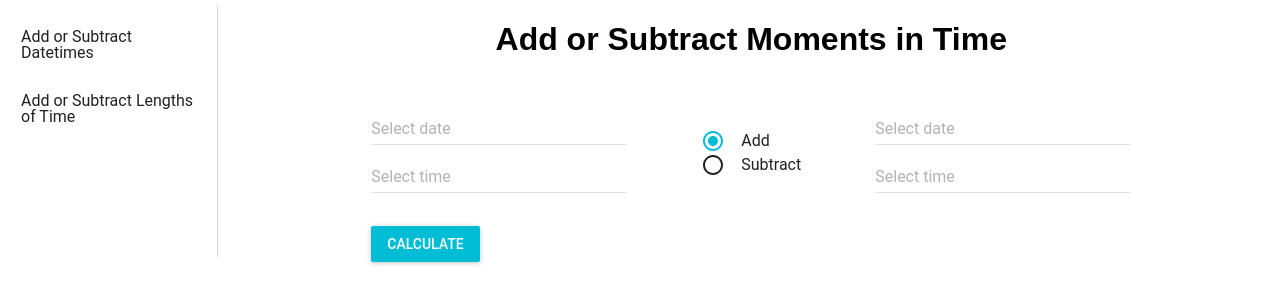
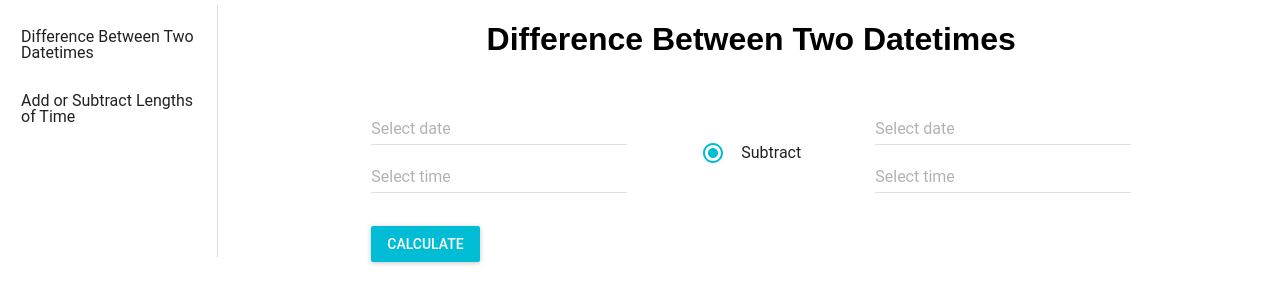
Before and after one commit to sequoian/time-calculator, a React (Create React App) app: page / in a window 1280 px wide. Shown: the top 304 px of the page. Built offline with nearby package versions, Linux system fonts and the light colour scheme; what react-tap-event-plugin would draw is missing.

Commit message:
fixed some embarassing mistakes

```diff
--- a/src/App.js
+++ b/src/App.js
@@ -18,7 +18,7 @@ class SideBar extends Component {
     return (
       <List className="side-bar">
         <ListItem
-          primaryText="Add or Subtract Datetimes"
+          primaryText="Difference Between Two Datetimes"
           onClick={() => this.props.changePage(PAGES.DATETIMECALC)}
         />
         <ListItem
--- a/src/DateTimeCalc.js
+++ b/src/DateTimeCalc.js
@@ -12,14 +12,12 @@ class DateTimeCalc extends Component {
       time1: null,
       date2: null,
       time2: null,
-      operation: 'add',
       results: null
     }
     this.changeFirstDate = this.changeFirstDate.bind(this);
     this.changeFirstTime = this.changeFirstTime.bind(this);
     this.changeSecondDate = this.changeSecondDate.bind(this);
     this.changeSecondTime = this.changeSecondTime.bind(this);
-    this.changeOperation = this.changeOperation.bind(this);
     this.handleSubmit = this.handleSubmit.bind(this);
   }
 
@@ -45,12 +43,6 @@ class DateTimeCalc extends Component {
     this.setState({
       time2: moment(value)
     });
-  }
-
-  changeOperation(event, value) {
-    this.setState({
-      [event.target.name]: value
-    })
   }
 
   // Expects moment.js dateimes or null values, returns a single moment.js datetime
@@ -80,26 +72,15 @@ class DateTimeCalc extends Component {
     const datetime1 = this.createDateTime(this.state.date1, this.state.time1);
     const datetime2 = this.createDateTime(this.state.date2, this.state.time2);
 
-    // convert datetimes into timestamps to facilitate operation
-    const timestamp1 = datetime1.unix();
-    const timestamp2 = datetime2.unix();
+    // convert datetimes into timestamps and perform operation
+    const timestamp1 = datetime1.valueOf();
+    const timestamp2 = datetime2.valueOf();
+    const result = moment.duration(timestamp1 - timestamp2);
 
-    // perform operation
-    let result = null;
-    const op = this.state.operation;
-    if (op === 'add') {
-      result = timestamp1 + timestamp2;
-    }
-    else if (op === 'subtract') {
-      result = timestamp1 - timestamp2;
-    }
-    result = moment.duration(result);
-
-    // convert timestamp back into a datetime, then format and store into state
+    // convert timestamp back into a duration, then format and store into state
     /**
      * TODO: fix moment-duration-format
      */
-    //result = moment.unix(result);
     const format = 'd [days], h [hours], m [minutes], s [seconds]';
     this.setState({
       results: result.format(format)
@@ -109,7 +90,7 @@ class DateTimeCalc extends Component {
   render() {
     return (
       <div>
-        <h1>Add or Subtract Moments in Time</h1>
+        <h1>Difference Between Two Datetimes</h1>
         <form>
           <div className="fields">
             <DateTimeFields
@@ -118,13 +99,8 @@ class DateTimeCalc extends Component {
             />
             <RadioButtonGroup
               name="operation"
-              valueSelected={this.state.operation}
-              onChange={this.changeOperation}
+              valueSelected="subtract"
             >
-              <RadioButton
-                value="add"
-                label="Add"
-              />
               <RadioButton
                 value="subtract"
                 label="Subtract"
```
